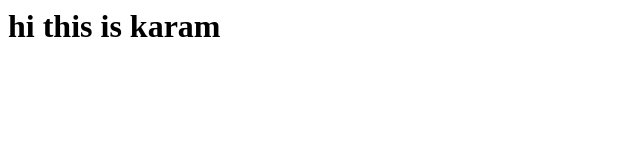
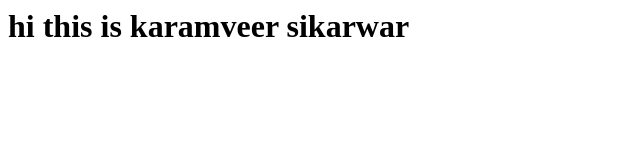
Before and after one commit to ksikarwar-netlink/pythonLearning, a plain HTML site: page index.html in a window 1280 px wide. Shown: the whole page, without its empty margins (0-640 px from the left). Drawn offline with Linux system fonts and the light colour scheme.

Commit message:
added new line in first_file

```diff
--- a/index.html
+++ b/index.html
@@ -1 +1 @@
-<h1>hi this is karam
+<h1>hi this is karamveer sikarwar </h1>
```
